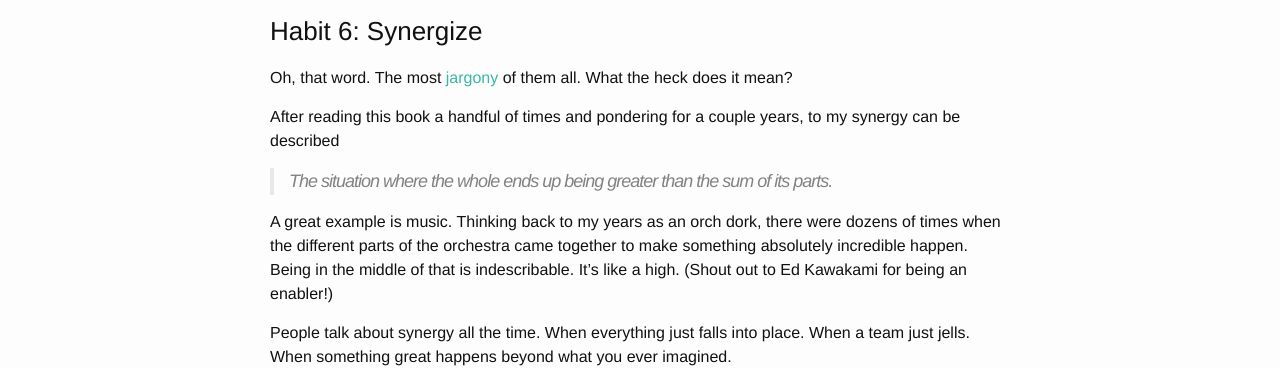
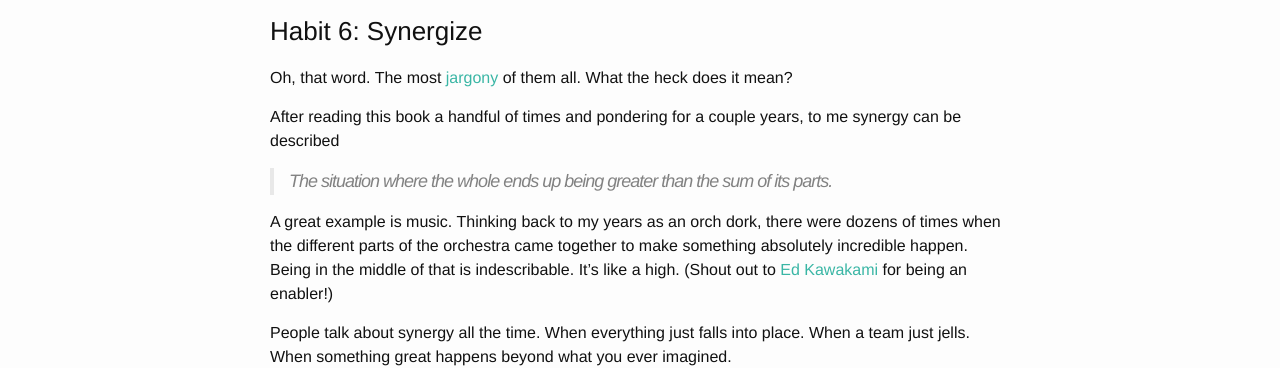
Before and after one commit to shelbyspees/speesblog, a Jekyll site: the page built from _posts/2015-03-02-book-review-seven-habits.md, in a window 1280 px wide and 900 px high, scrolled down 5140 px. Shown: the part 152-520 px from the top of the window. Built offline with Jekyll 4.4.1, drawn with Linux system fonts in a browser that asks for light colours; nearby versions of some CDN libraries; some of the changed text lies outside the part shown.

Commit message:
Proofreading

```diff
--- a/_posts/2015-03-02-book-review-seven-habits.md
+++ b/_posts/2015-03-02-book-review-seven-habits.md
@@ -24,6 +24,20 @@ The thing about this book is that it intellectualizes and jargonizes the basics
 
 The first three Habits are internal. Covey discusses the importance of transcending interpersonal dependence and reaching independence with help from the first three Habits. This section of the book really spoke to me.
 
+
+
+
+
+
+
+
+
+
+
+
+
+
+
 <h3 class="anchor" id="habit1">Habit 1: Be Proactive</h3>
 
 The first Habit is at the top of the list for a reason. Nothing you want in life is going to come about unless you take action. It's the foundation of every other Habit on the list.
@@ -38,6 +52,19 @@ But we have such a hard time with it. Maybe we're good for a while, but then we
 
 We will screw up. We will go off balance. It's important to take the steps necessary to regain that balance and maintain those streaks.
 
+
+
+
+
+
+
+
+
+
+
+
+
+
 <h3 class="anchor" id="habit2">Habit 2: Begin with the End in Mind</h3>
 
 I think I've been imagining my own funeral since I was a kid, but it definitely became more vivid after trying the exercises in this chapter. You're supposed to imagine what you want people to say about you at your eulogy. The idea is that the person your loved ones describe at your eulogy is the person you want yourself to be.
@@ -45,6 +72,17 @@ I think I've been imagining my own funeral since I was a kid, but it definitely
 Since my family and friends say nice things about me all the time, I had to dig a little deeper to find that vision of the ideal me. But she's there. She's been there since I was a child. That tall, smart, confident, important woman in a killer suit.
 
 The word "End" and the funeral exercise for this Habit are a bit misleading. I won't really care what happens once I'm dead; I'll be dead. But I know there's a better version of myself that I'm capable of being. That motivates me.
+
+
+
+
+
+
+
+
+
+
+
 
 <h3 class="anchor" id="habit3">Habit 3: Put First Things First</h3>
 
@@ -68,6 +106,15 @@ The "first" in Put First Things First is to take advantage of the opportunities
 
 The next three Habits are external. Social. These have always been harder for me to wrap my head around than the first three. I'm just too introspective, I guess.
 
+
+
+
+
+
+
+
+
+
 <h3 class="anchor" id="habit4">Habit 4: Think Win/Win</h3>
 
 So cliché, right? Everybody knows about compromise.
@@ -102,15 +160,28 @@ Listen. Ask questions. Ask for clarification. Paraphrase back to them. All of th
 
 Don't just wait for your chance to speak. Chances are you may have something different to say once you truly understand what the other person is talking about.
 
+
+
+
+
+
+
+
+
+
+
+
+
+
 <h3 class="anchor" id="habit6">Habit 6: Synergize</h3>
 
 Oh, that word. The most [jargony](http://en.wikipedia.org/wiki/Synergy) of them all. What the heck does it mean?
 
-After reading this book a handful of times and pondering for a couple years, to my synergy can be described
+After reading this book a handful of times and pondering for a couple years, to me synergy can be described
 
 >The situation where the whole ends up being greater than the sum of its parts.
 
-A great example is music. Thinking back to my years as an orch dork, there were dozens of times when the different parts of the orchestra came together to make something absolutely incredible happen. Being in the middle of that is indescribable. It's like a high. (Shout out to Ed Kawakami for being an enabler!)
+A great example is music. Thinking back to my years as an orch dork, there were dozens of times when the different parts of the orchestra came together to make something absolutely incredible happen. Being in the middle of that is indescribable. It's like a high. (Shout out to [Ed Kawakami](http://www.onefiveone.org/) for being an enabler!)
 
 People talk about synergy all the time. When everything just falls into place. When a team just jells. When something great happens beyond what you ever imagined.
 
@@ -121,6 +192,14 @@ As the most cynical non-religious person you've ever met, I would say that syner
 The problem with this Habit is that it's not something you can just do. But it comes about when you have all your other ducks in a row. The orchestra can't shine as an ensemble unless everyone practices their individual parts.
 
 ---
+
+
+
+
+
+
+
+
 
 <h3 class="anchor" id="habit7">Habit 7: Sharpen the Saw</h3>
 
```
Also changed, not shown: other parts of _posts/2015-03-02-book-review-seven-habits.md (+12 -1 lines), _posts/2014-09-24-career-fair.md (+2 -2 lines), _posts/2015-03-14-interview-prep.md (+6 -0 lines), _posts/2015-03-16-enjoy-the-struggle.md (+2 -2 lines), _posts/2015-03-17-cs271-final-prep.md (+0 -11 lines), about.md (+2 -0 lines).
